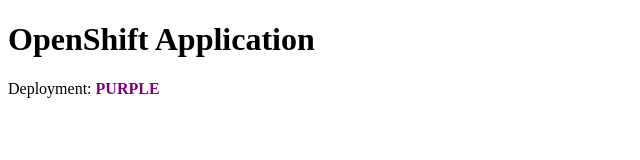
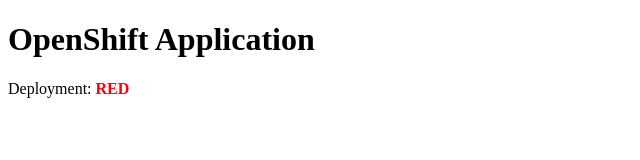
Before and after one commit to techjw/bluegreen-demo, a plain HTML site: page index.html in a window 1280 px wide. Shown: the full height of the page, 0-640 px from the left. Drawn offline with Linux system fonts and the light colour scheme.

Commit message:
default is red

```diff
--- a/index.html
+++ b/index.html
@@ -5,5 +5,5 @@
 </head>
 <body>
     <h1>OpenShift Application</h1>
-    <p>Deployment: <span style="color:purple; font-weight: bold;" >PURPLE</span></p>
+    <p>Deployment: <span style="color:red; font-weight: bold;" >RED</span></p>
 </body>
```
